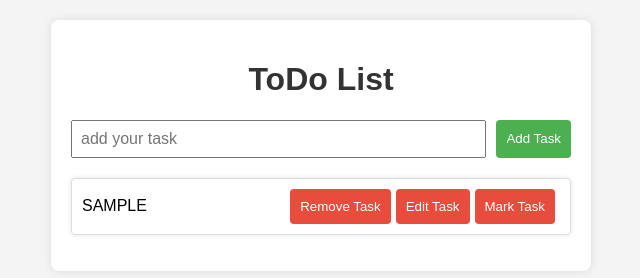
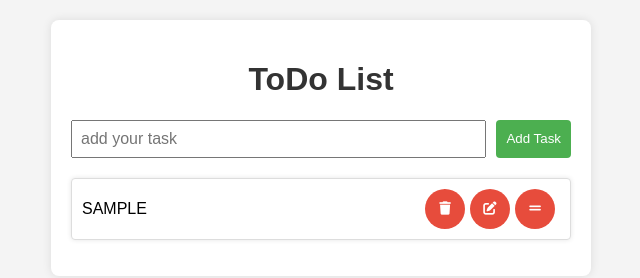
Before and after one commit to 1Yasir/todoagain, a plain HTML site: page index.html in a window 1280 px wide. Both pictures are taken after typing "Sample" into the empty fields and a click on the button "Add Task". Shown: the whole page, without its empty margins (319-959 px from the left). Drawn offline with Linux system fonts and the light colour scheme.

Commit message:
add icon

```diff
--- a/index.html
+++ b/index.html
@@ -4,6 +4,7 @@
   <meta charset="UTF-8">
   <meta name="viewport" content="width=device-width, initial-scale=1.0">
   <title>ToDo List</title>
+  <link rel="stylesheet" href="https://cdnjs.cloudflare.com/ajax/libs/font-awesome/6.5.1/css/all.min.css" integrity="sha512-DTOQO9RWCH3ppGqcWaEA1BIZOC6xxalwEsw9c2QQeAIftl+Vegovlnee1c9QX4TctnWMn13TZye+giMm8e2LwA==" crossorigin="anonymous" referrerpolicy="no-referrer" />
   <style>
     body {
       font-family: Arial, sans-serif;
@@ -93,6 +94,9 @@
     li button {
       background-color: #e74c3c;
       margin-right: 5px;
+      width: 40px;
+      height: 40px;
+      border-radius: 50%;
     }
 
     li button:hover {
@@ -158,9 +162,9 @@
         listItem.innerHTML += `
              <li>
               <span>${elm}</span>
-              <button onclick="remove(${i})">Remove Task</button>
-              <button onclick="edit(${i})">Edit Task</button>
-              <button onclick="mark(this)">Mark Task</button>
+              <button onclick="remove(${i})"><i class="fa-solid fa-trash"></i></button>
+              <button onclick="edit(${i})"><i class="fa-solid fa-pen-to-square"></i></button>
+              <button onclick="mark(this)"><i class="fa-solid fa-grip-lines"></i></button>
             </li>`;
       } )
     };
```
